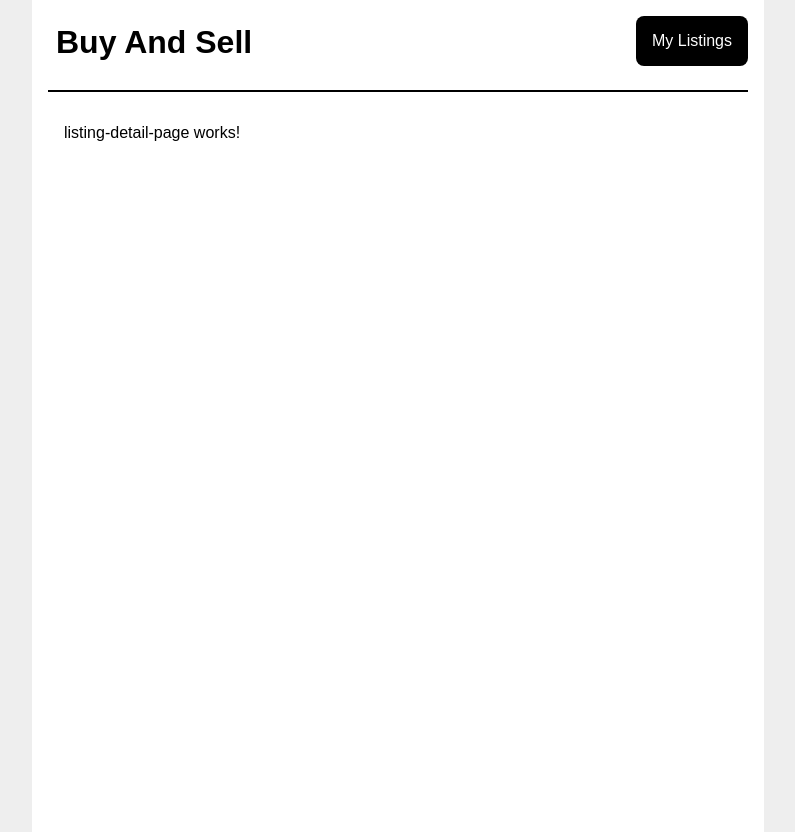
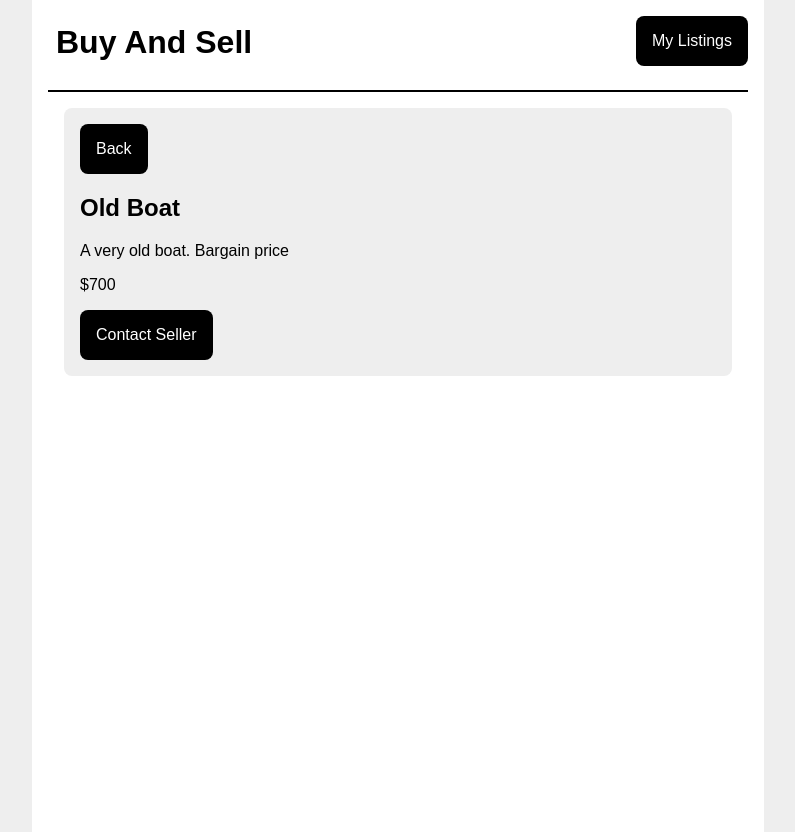
Before and after one commit to DenisRudiy/Test-FullStack-App, an Angular app in the folder front-end/: page /listings/123 in a window 1280 px wide. Shown: the whole page, without its empty margins (242-1037 px from the left). Built offline with nearby package versions, Linux system fonts and the light colour scheme.

Commit message:
detail init

```diff
--- a/front-end/src/app/listing-detail-page/listing-detail-page.component.html
+++ b/front-end/src/app/listing-detail-page/listing-detail-page.component.html
@@ -1 +1,11 @@
-<p>listing-detail-page works!</p>
+<div class="content-box">
+    <a routerLink="/listings">
+        <button>Back</button>
+    </a>
+    <h2>{{listing.name}}</h2>
+    <p>{{listing.description}}</p>
+    <p>${{listing.price}}</p>
+    <a routerLink="/contact/{{listing.id}}">
+        <button>Contact Seller</button>
+    </a>
+</div>
--- a/front-end/src/app/listing-detail-page/listing-detail-page.component.ts
+++ b/front-end/src/app/listing-detail-page/listing-detail-page.component.ts
@@ -1,10 +1,22 @@
-import { Component } from '@angular/core';
+import { Component, OnInit } from '@angular/core';
+import { ActivatedRoute } from '@angular/router';
+import { fakeListings } from '../fake-data';
+import { Listing } from '../types';
 
 @Component({
   selector: 'app-listing-detail-page',
   templateUrl: './listing-detail-page.component.html',
   styleUrls: ['./listing-detail-page.component.scss']
 })
-export class ListingDetailPageComponent {
+export class ListingDetailPageComponent implements OnInit{
+  listing: Listing;
 
+  constructor (
+    private route: ActivatedRoute,
+  ) { }
+
+  ngOnInit(): void {
+    const id = this.route.snapshot.paramMap.get('id');
+    this.listing = fakeListings.find(listing => listing.id === id)!;
+  }
 }
```
